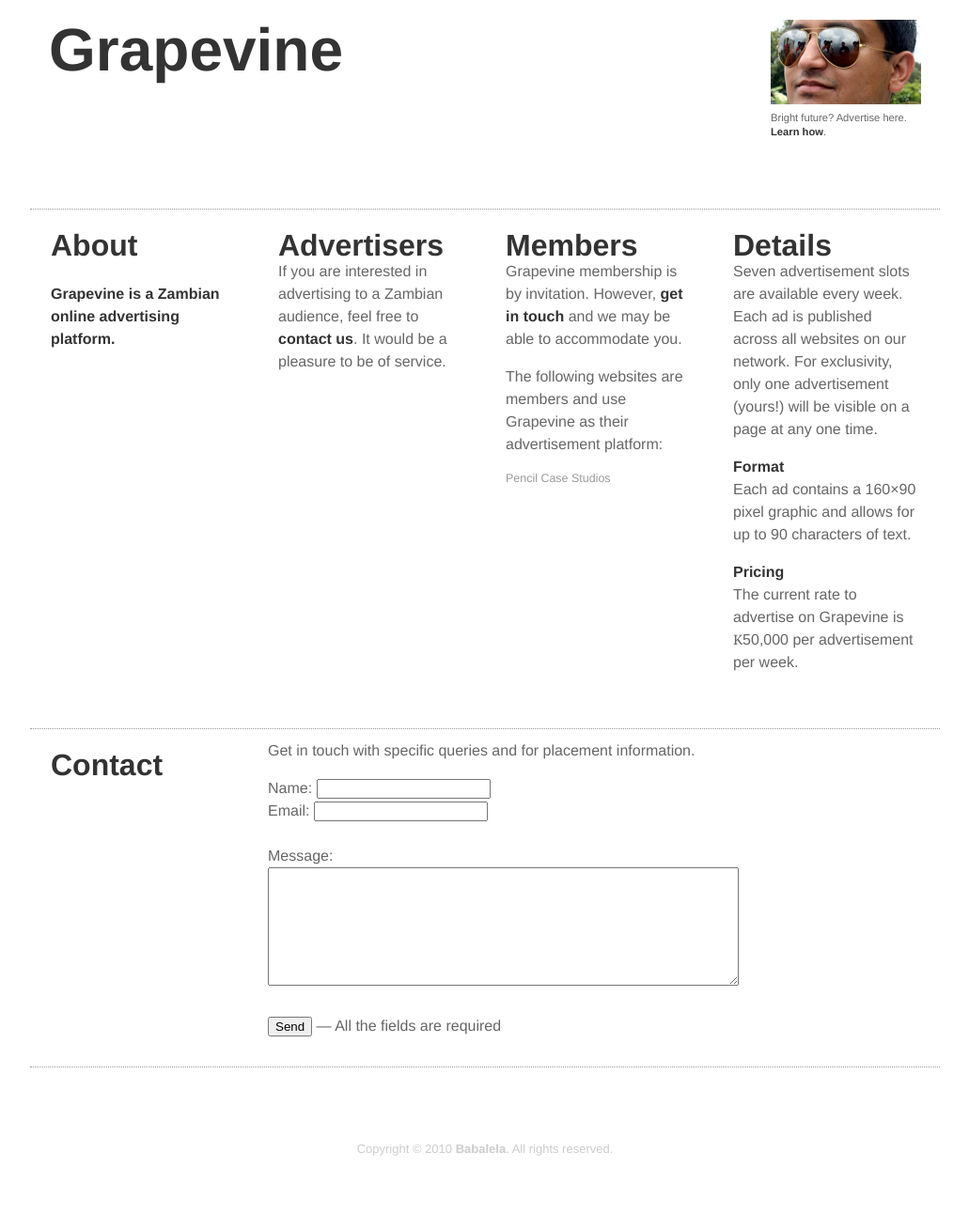
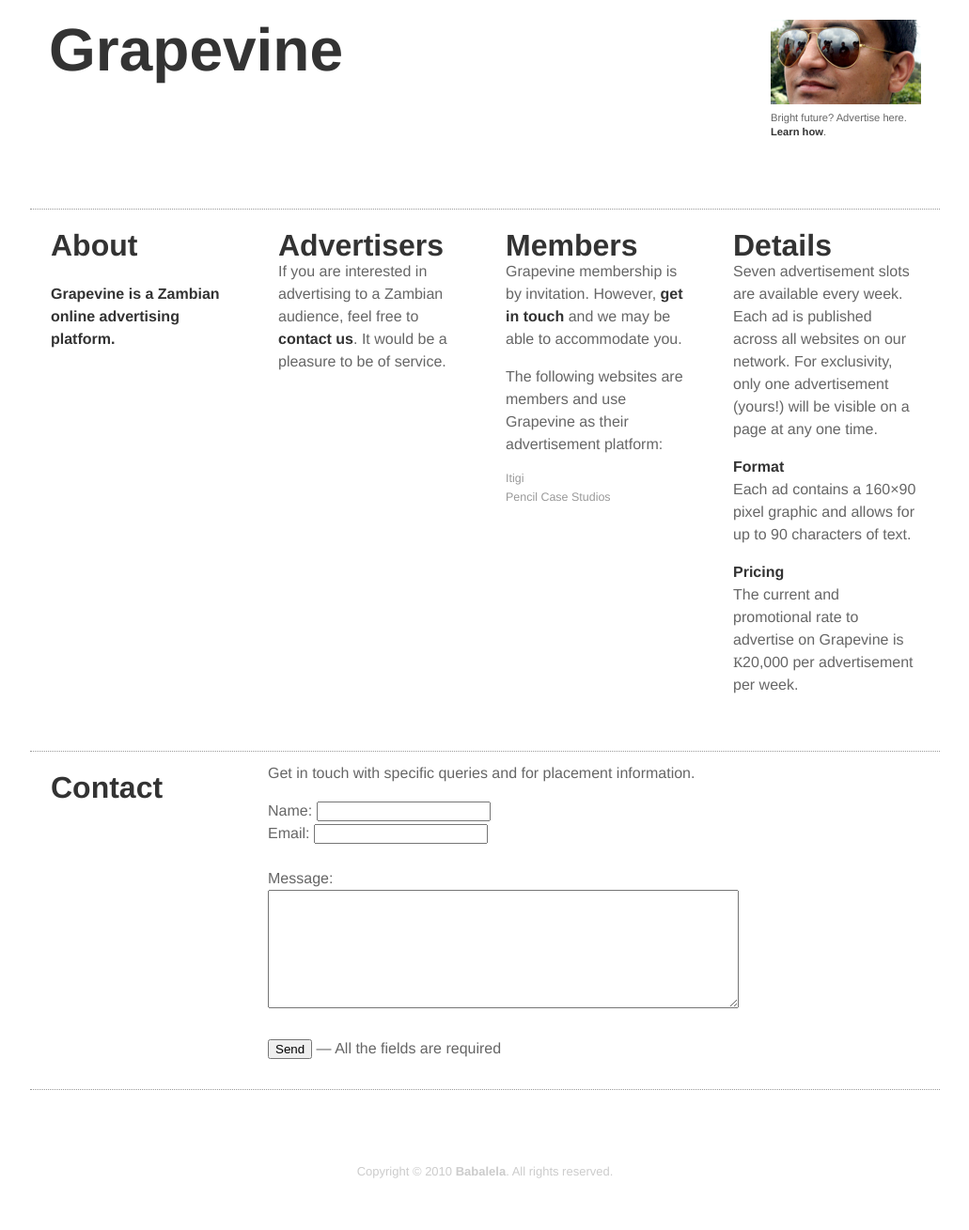
Before and after one commit to babalela/grapevine, a Jekyll site: the page built from index.html, in a window 1280 px wide. Shown: the whole page at 94% size, without its empty margins (124-1155 px from the left). Built offline with Jekyll 4.4.1, drawn with Linux system fonts in a browser that asks for light colours; Markdown is read by kramdown in place of the engine named in the settings; before the commit the page ends 1285 px from its top, so only the background shows below that.

Commit message:
Introductory rate for pricing. Updated list of publishers.

```diff
--- a/index.html
+++ b/index.html
@@ -44,7 +44,7 @@ description: Ad online advertising network.
 
 		<ul class="members">
 			<!-- <li><a href="http://babalela.github.com">Babalela</a></li> -->
-			<!-- <li><a href="http://itigi.github.com">Itigi</a></li> -->
+			<li><a href="http://itigi.github.com">Itigi</a></li>
 			<li><a href="http://pencilcasestudios.github.com">Pencil Case Studios</a></li>
 			<!-- <li><a href="http://porttwentytwo.github.com">PortTwentyTwo</a></li> -->
 		</ul>
@@ -60,7 +60,7 @@ description: Ad online advertising network.
 		<p>Each ad contains a 160&times;90 pixel graphic and allows for up to 90 characters of text.</p>
 
 		<h3>Pricing</h3>
-		<p>The current rate to advertise on Grapevine is <span class="cost"><span class="currency">K</span>50,000 <!-- in Zain Talk-time --></span> per advertisement per week.</p>
+		<p>The current and promotional rate to advertise on Grapevine is <span class="cost"><span class="currency">K</span>20,000 <!-- in Zain Talk-time --></span> per advertisement per week.</p>
 	</div>
 </div>
 
```
